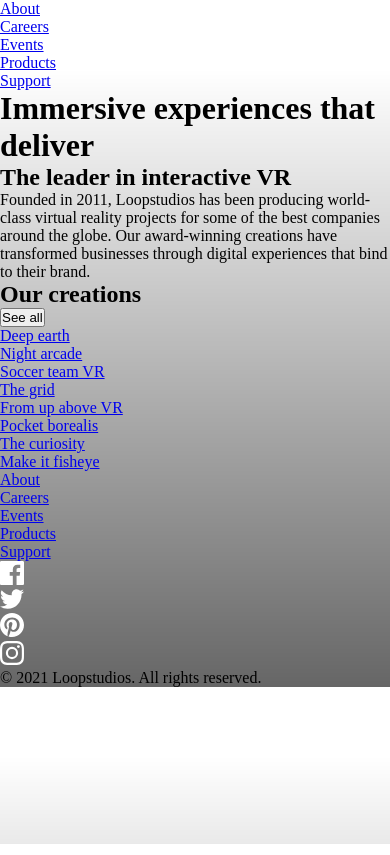
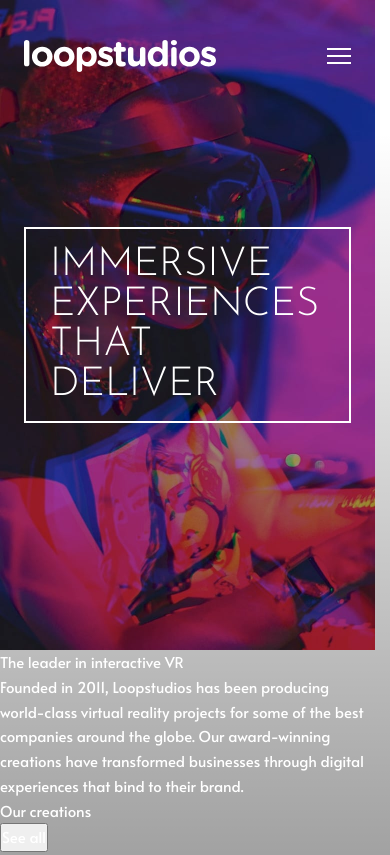
Before and after one commit to ER1994/loopstudio-landing-page, a plain HTML site: page index.html in a window 390 px wide. Shown: the top 855 px of the page. Drawn offline with nearby package versions, Linux system fonts and the light colour scheme; files that its build step writes are made by us from their sources.

Commit message:
Add mobile header layout and update global styles

```diff
--- a/index.html
+++ b/index.html
@@ -14,7 +14,9 @@
 <body>
 <header class="header">
     <nav class="nav">
-        <ul class="nav-list">
+        <img src="./images/logo.svg" alt="Logo">
+        <button type="button" class="menu-button"><img src="./images/icon-hamburger.svg" alt="Menu"></button>
+        <ul class="nav-list" hidden>
             <li><a href="#">About</a></li>
             <li><a href="#">Careers</a></li>
             <li><a href="#">Events</a></li>
@@ -23,7 +25,7 @@
         </ul>
     </nav>
     <h1 class="header-title">
-        Immersive experiences that deliver
+        IMMERSIVE EXPERIENCES THAT DELIVER
     </h1>
 </header>
 <main class="main">
--- a/scss/styles.scss
+++ b/scss/styles.scss
@@ -4,8 +4,50 @@
   box-sizing: border-box;
   margin: 0;
   padding: 0;
+  color: variables.$white;
+  font: #{variables.$font-weight-regular} #{variables.$font-size-regular} / #{variables.$line-height-large} #{variables.$font-family-alata};
+  letter-spacing: variables.$letter-spacing-regular;
 }
 
 body {
+  max-width: 375px;
   background: variables.$gradient-grey;
+  display: flex;
+  flex-direction: column;
 }
+
+header {
+  width: 100%;
+  height: 650px;
+  background-image: url('../images/mobile/image-hero.jpg');
+  background-repeat: no-repeat;
+  background-position: center;
+  background-size: cover;
+  padding: variables.$spacing-500 variables.$spacing-300;
+  display: flex;
+  align-items: center;
+  position: relative;
+
+  .header-title {
+    font: #{variables.$font-weight-light} #{variables.$font-size-xl}/#{variables.$line-height-regular} #{variables.$font-family-josefin-sans};
+    width: 100%;
+    border: solid 2px variables.$white;
+    padding: variables.$spacing-200 variables.$spacing-300;
+  }
+
+  .nav {
+    position: absolute;
+    top: 40px;
+    left: 24px;
+    right: 24px;
+    display: flex;
+    justify-content: space-between;
+    align-items: center;
+
+    .menu-button {
+      background: transparent;
+      border: none;
+      display: flex;
+    }
+  }
+}
```
